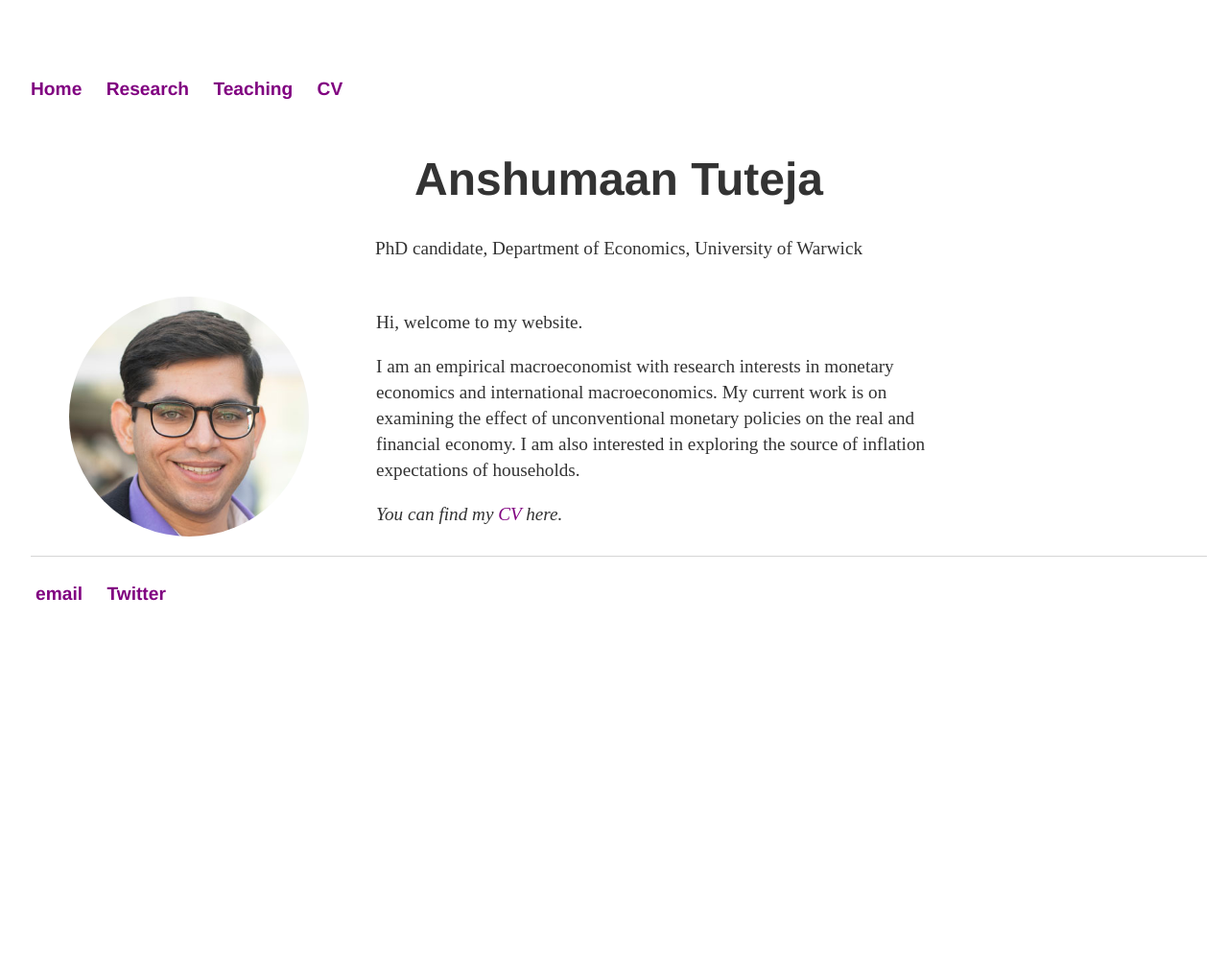
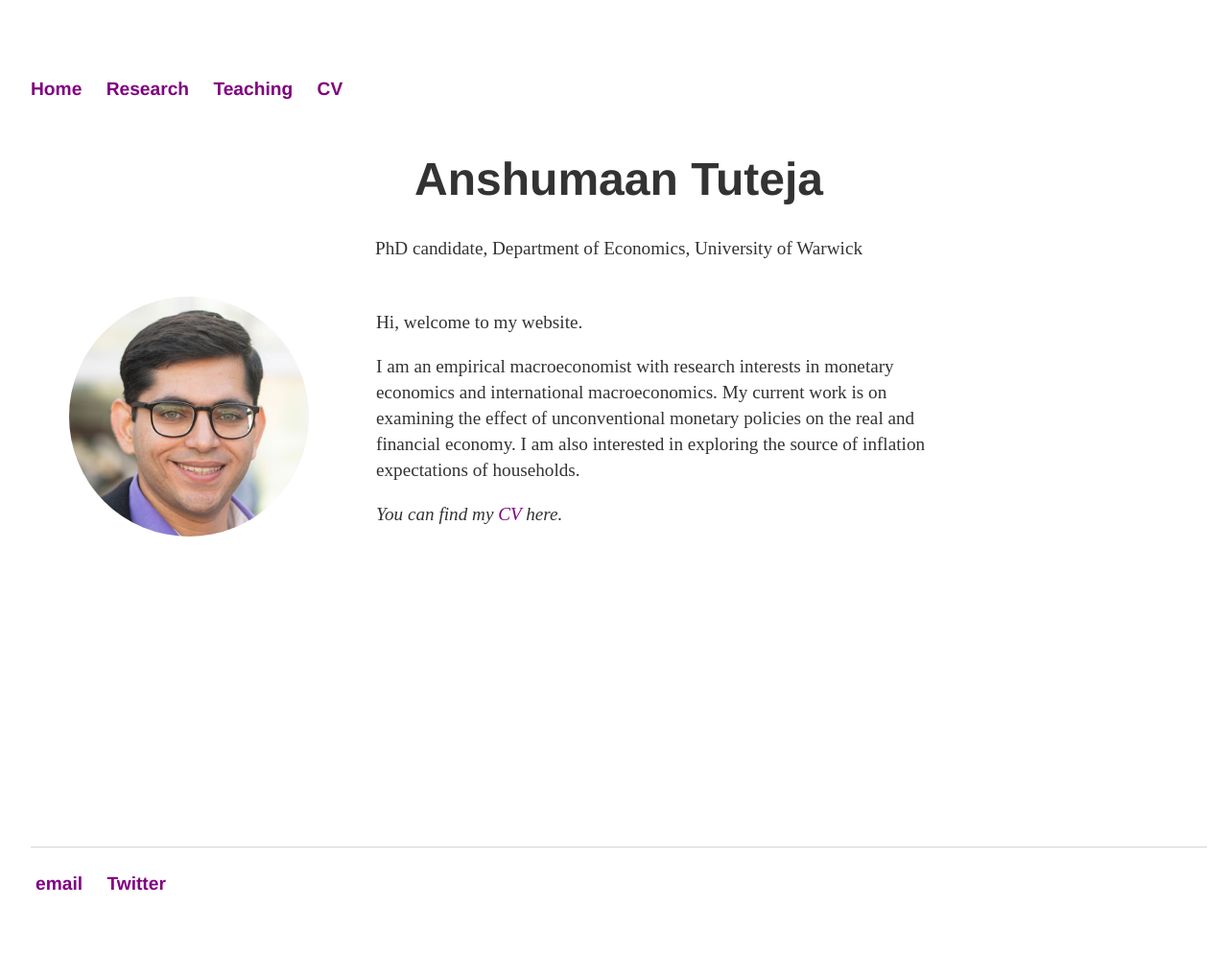
Before and after one commit to anshumaan-tuteja/anshumaan-tuteja.github.io, a Jekyll site: the page built from index.html, in a window 1280 px wide. Shown: the whole page at 96% size. Built offline with Jekyll 4.4.1, drawn with Linux system fonts in a browser that asks for light colours.

Commit message:
Update main.css

```diff
--- a/css/main.css
+++ b/css/main.css
@@ -83,6 +83,8 @@ footer {
     border-top: 1px solid #d5d5d5;
     font-size: 1em;
     padding: 5px;
+    position: relative;
+    margin-top: auto;
     bottom: 0;
     left: 0;
     width: 100%;
```
